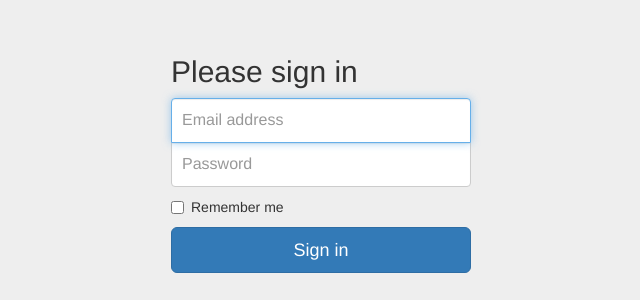
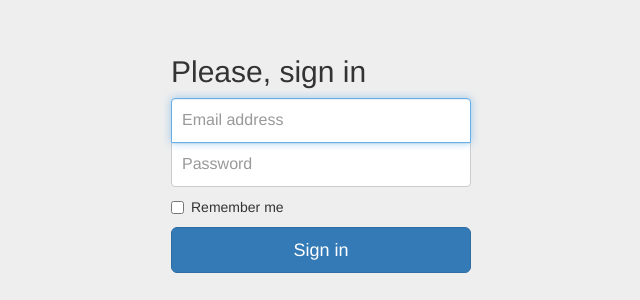
Before and after one commit to RootIsHidden/PrivateNotes, a Flask app: template templates/security/login_user.html in a window 1280 px wide. Shown: the part 52-352 px from the top of the page, without its empty margins (319-959 px from the left). Run offline with Flask 2, Linux system fonts and the light colour scheme; the template is opened without the code that fills it: values that come from a table or form of the project are taken from there, others are empty; some libraries are stand-ins or nearby versions.

Commit message:
Fixed 2 lines

```diff
--- a/app.py
+++ b/app.py
@@ -83,7 +83,6 @@ wtf_helpers.add_helpers(app)
 # Default page:
 @app.route('/', methods = ['GET', 'POST'])
 def index():
-    flash(u'DEBUG MESSAGE', 'error')
     form = NoteForm()
     if form.validate_on_submit():
         # Setting up DB object:
--- a/templates/security/login_user.html
+++ b/templates/security/login_user.html
@@ -8,7 +8,7 @@
 {% block security_content %}
     <form class="form-signin" action="{{ url_for_security('login') }}" method="POST" name="login_user_form">
        {{ login_user_form.hidden_tag() }}
-        <h2 class="form-signin-heading">Please sign in</h2>
+        <h2 class="form-signin-heading">Please, sign in</h2>
         <label for="inputEmail" class="sr-only">Email address</label>
         <input type="email" id="email" name="email" class="form-control" placeholder="Email address" required autofocus>
         {%- for error in login_user_form.email.errors %}
```
